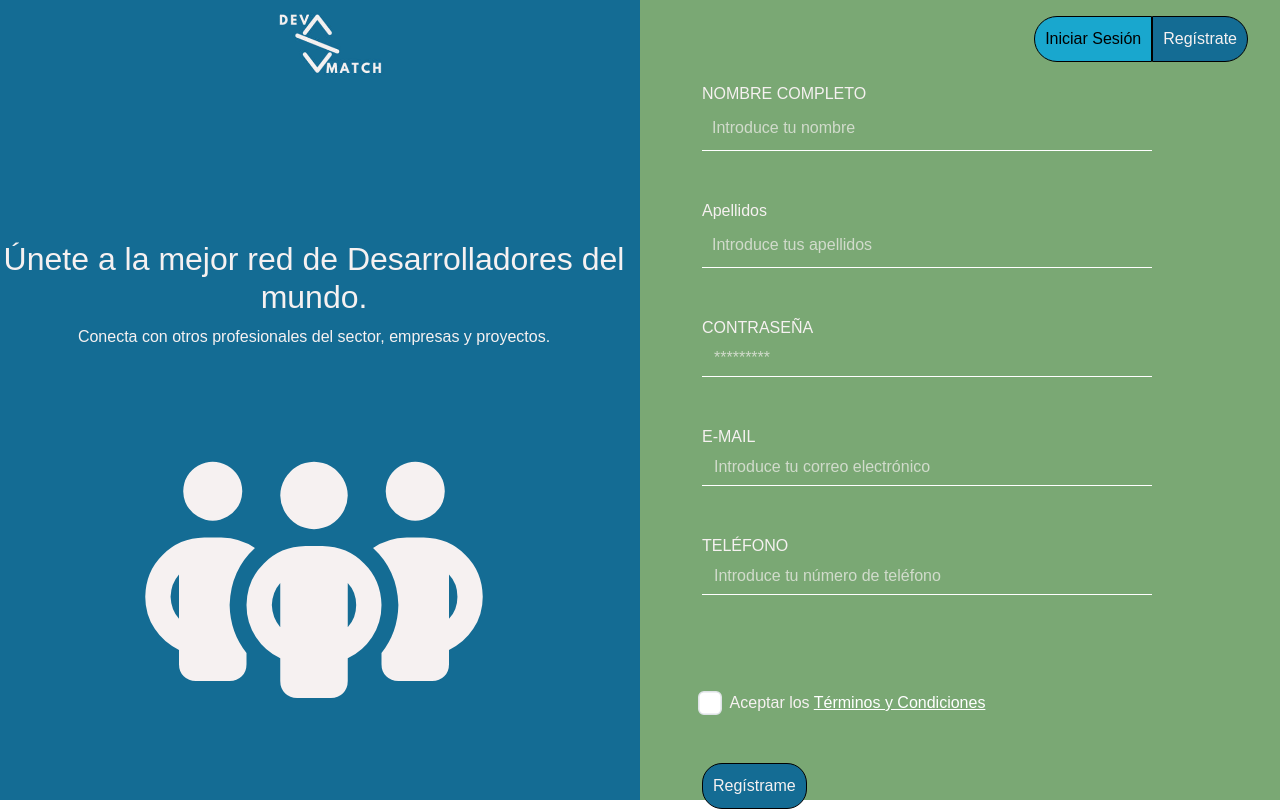
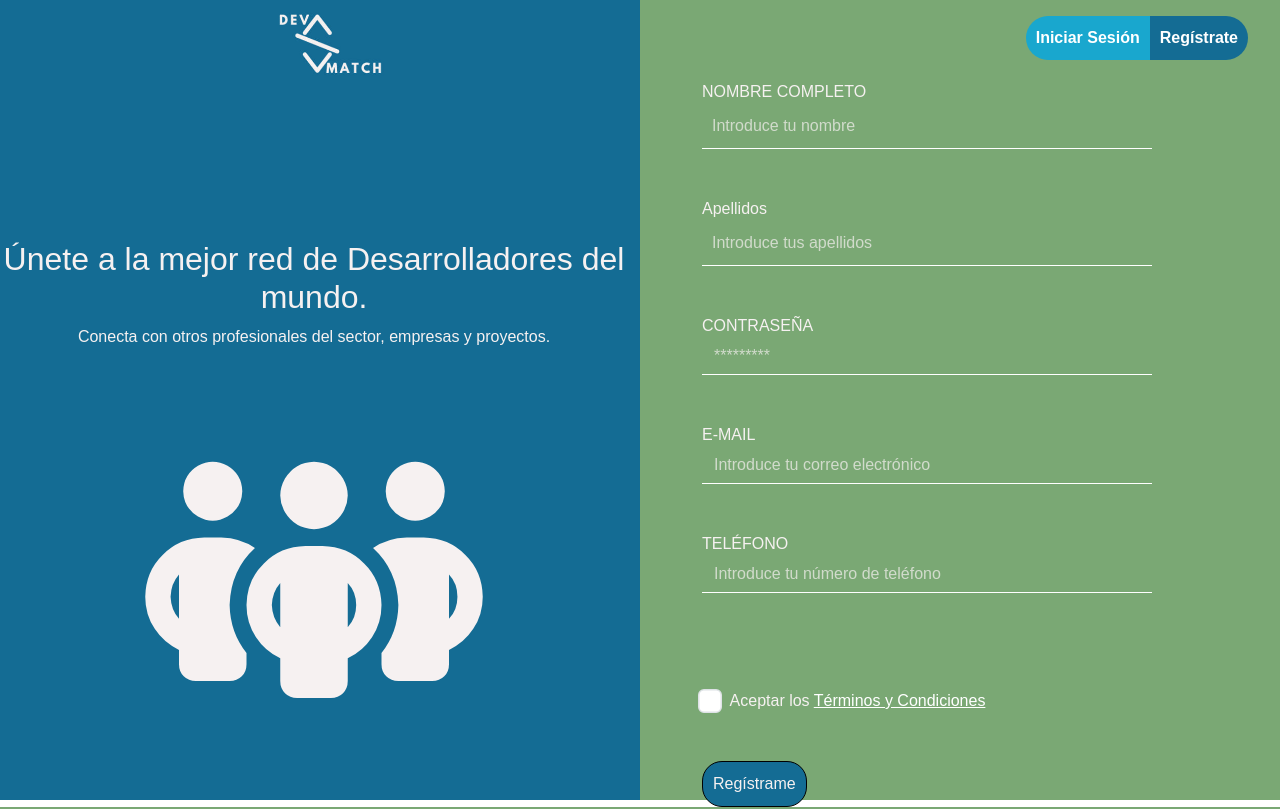
Before and after one commit to fgsuana/daw-project, a PHP site: page /src/registro.html in a window 1280 px wide. Run offline with PHP 8.4, Linux system fonts and the light colour scheme; data that the repository does not hold is empty; some libraries are stand-ins or nearby versions.

Commit message:
Update estilos.css

```diff
--- a/src/css/estilos.css
+++ b/src/css/estilos.css
@@ -161,7 +161,7 @@ span.iconoinput {
 }
 
 .imgfooter {
-    width: 80%;
+    width: auto;
 }
 
 
@@ -341,13 +341,24 @@ Verde oscuro (#7AA874): Para botones y complementos.
 .boton-inicio{
     background-color: #19A7CE;
     border-radius: 40px 0 0 40px;
-    border: 0.5px solid black;
+    border: none;
     padding: 10px;
 }
 
 .boton-inicio:hover{
     background-color: #146c94;
     color: #F6F1F1;
+}
+
+button.me-3.boton-registro.d-inline-block {
+    border: none;
+    color: #fff;
+    font-weight: bold;
+}
+
+button.boton-inicio.d-inline-block {
+    color: #fff;
+    font-weight: bold;
 }
 
 .boton-registro{
@@ -638,14 +649,23 @@ footer {
     .trabajos {
         display: block;
         width: 100%;
+        padding:1rem;
     }
 
     .trabajo {
         margin: 8% 0%;
     }
 
+    main.mainbox {
+        margin-top: 25%;
+    }
+
     .social-icons {
         margin-top: 7%;
+    }
+
+    .imgfooter {
+        width: 80%;
     }
 
     .bannerimg {
@@ -665,7 +685,7 @@ footer {
         width: 0;
         height: 0;
         border-style: solid;
-        border-width: 26px 30px 14px 30px;
+        border-width: 17px 20px 10px 20px;
         border-color: #146C94 transparent transparent transparent;
         left: 50%;
         transform: translateX(-50%) translateY(100%);
```
